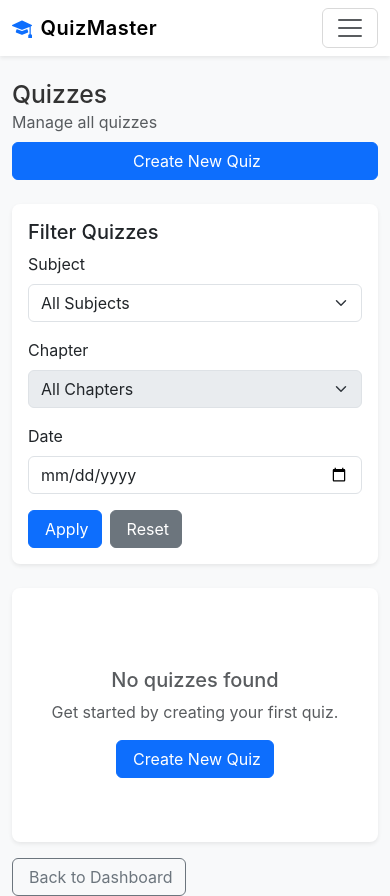
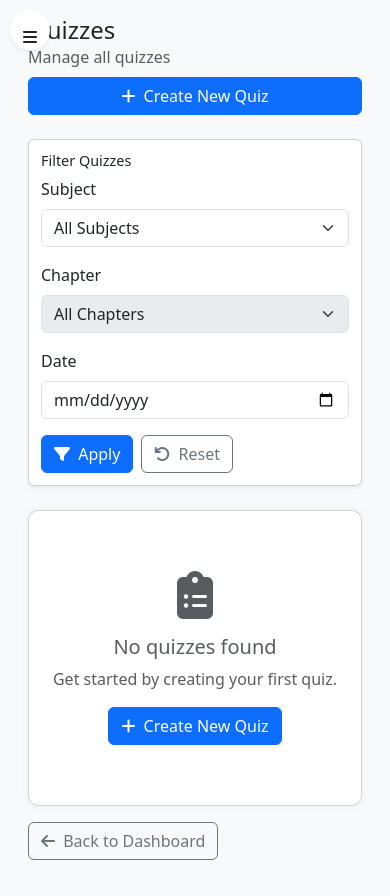
Before and after one commit to SpreadSheets600/QuizMaster-V1, a Flask app: page /admin/quizzes in a window 390 px wide. After the commit the page ends 860 px from the top, so only its background shows below. Run offline with Flask 3, Linux system fonts and the light colour scheme; a user stored in the database is signed in.

Commit message:
Added Base File

```diff
--- a/quiz_master_24F2008474/templates/base.html
+++ b/quiz_master_24F2008474/templates/base.html
@@ -3,202 +3,192 @@
 	<head>
 		<meta charset="UTF-8" />
 		<meta name="viewport" content="width=device-width, initial-scale=1.0" />
-		<title>{% block title %}QuizMaster{% endblock %}</title>
+		<title>{% block title %}Quiz Master{% endblock %}</title>
 		<!-- Bootstrap CSS -->
 		<link
-			href="https://cdn.jsdelivr.net/npm/bootstrap@5.3.0/dist/css/bootstrap.min.css"
-			rel="stylesheet" />
-		<!-- Bootstrap Icons -->
+			href="https://cdn.jsdelivr.net/npm/bootstrap@5.3.3/dist/css/bootstrap.min.css"
+			rel="stylesheet"
+			integrity="sha384-QWTKZyjpPEjISv5WaRU9OFeRpok6YctnYmDr5pNlyT2bRjXh0JMhjY6hW+ALEwIH"
+			crossorigin="anonymous" />
+		<!-- Font Awesome for icons -->
 		<link
-			href="https://cdn.jsdelivr.net/npm/bootstrap-icons@1.11.0/font/bootstrap-icons.css"
-			rel="stylesheet" />
+			rel="stylesheet"
+			href="https://cdnjs.cloudflare.com/ajax/libs/font-awesome/6.4.0/css/all.min.css" />
 		<style>
-			:root {
-			    --primary-color: #3a6ea5;
-			    --secondary-color: #f0f7ff;
-			    --accent-color: #c2e7ff;
-			    --text-dark: #333;
-			    --text-light: #6c757d;
+			.sidebar {
+			    min-height: 100vh;
+			    box-shadow: 0 0 10px rgba(0, 0, 0, 0.1);
+			    transition: all 0.3s ease;
 			}
-
-			body {
-			    font-family: 'Inter', 'Segoe UI', sans-serif;
-			    background-color: #f8f9fa;
-			    color: var(--text-dark);
+			.stat-card {
+			    border-radius: 10px;
+			    box-shadow: 0 4px 6px rgba(0, 0, 0, 0.1);
+			    transition: transform 0.3s ease;
 			}
-
-			.navbar-brand {
-			    font-weight: 600;
-			    letter-spacing: 0.5px;
-			}
-
-			.sidebar {
-			    background-color: white;
-			    box-shadow: 0 0.125rem 0.25rem rgba(0, 0, 0, 0.075);
-			    height: calc(100vh - 56px);
-			}
-
-			.nav-link {
-			    color: var(--text-dark);
-			    border-radius: 0.25rem;
-			    margin-bottom: 0.5rem;
-			    transition: all 0.2s ease;
-			}
-
-			.nav-link:hover, .nav-link.active {
-			    background-color: var(--secondary-color);
-			    color: var(--primary-color);
-			}
-
-			.nav-link i {
-			    margin-right: 0.75rem;
-			}
-
-			.card {
-			    border: none;
-			    border-radius: 0.5rem;
-			    box-shadow: 0 0.125rem 0.25rem rgba(0, 0, 0, 0.075);
-			    transition: transform 0.2s ease;
-			}
-
-			.card:hover {
+			.stat-card:hover {
 			    transform: translateY(-5px);
 			}
-
-			.card-header {
-			    background-color: white;
-			    border-bottom: none;
-			    font-weight: 600;
+			.nav-link {
+			    border-radius: 5px;
+			    margin: 5px 0;
+			    transition: all 0.3s;
 			}
-
-			.stat-card {
-			    background-color: white;
-			    border-left: 4px solid var(--primary-color);
+			.nav-link:hover {
+			    background-color: rgba(13, 110, 253, 0.1);
 			}
-
-			.stat-icon {
-			    background-color: var(--secondary-color);
-			    color: var(--primary-color);
-			    padding: 1rem;
-			    border-radius: 0.5rem;
+			.nav-link.active {
+			    background-color: #2f6dc9ce;
+			    color: white !important;
 			}
-
-			.table {
-			    border-collapse: separate;
-			    border-spacing: 0;
+			.table-container {
+			    border-radius: 10px;
+			    box-shadow: 0 0 10px rgba(0, 0, 0, 0.05);
 			}
-
-			.table th {
-			    background-color: var(--secondary-color);
-			    color: var(--text-dark);
-			    font-weight: 600;
+			/* Mobile responsiveness enhancements */
+			@media (max-width: 991.98px) {
+			    .sidebar {
+			        position: fixed;
+			        top: 0;
+			        left: -100%;
+			        width: 250px;
+			        z-index: 1050;
+			        transition: all 0.3s ease;
+			    }
+			    .sidebar.show {
+			        left: 0;
+			    }
+			    .main-content {
+			        margin-left: 0;
+			        width: 100%;
+			    }
+			    .overlay {
+			        position: fixed;
+			        top: 0;
+			        left: 0;
+			        right: 0;
+			        bottom: 0;
+			        background-color: rgba(0, 0, 0, 0.5);
+			        z-index: 1040;
+			        display: none;
+			    }
+			    .overlay.show {
+			        display: block;
+			    }
 			}
-
-			.table-hover tbody tr:hover {
-			    background-color: rgba(194, 231, 255, 0.15);
+			.toggle-sidebar {
+			    display: none;
 			}
-
-			.badge-primary {
-			    background-color: var(--primary-color);
-			    color: white;
+			@media (max-width: 991.98px) {
+			    .toggle-sidebar {
+			        display: block;
+			        position: fixed;
+			        top: 10px;
+			        left: 10px;
+			        z-index: 1060;
+			        background-color: #ffffff;
+			        border-radius: 50%;
+			        width: 40px;
+			        height: 40px;
+			        text-align: center;
+			        line-height: 40px;
+			        box-shadow: 0 0 10px rgba(0, 0, 0, 0.1);
+			    }
 			}
-
-			/* Add additional custom styles here */
-			{% block additional_styles %} {% endblock %}
+			/* Smaller text and padding on mobile */
+			@media (max-width: 575.98px) {
+			    .card-title {
+			        font-size: 0.9rem;
+			    }
+			    .card-body {
+			        padding: 0.75rem;
+			    }
+			    .display-6 {
+			        font-size: 1.5rem;
+			    }
+			    .table {
+			        font-size: 0.8rem;
+			    }
+			    .btn-sm {
+			        padding: 0.2rem 0.4rem;
+			        font-size: 0.7rem;
+			    }
+			    h2 {
+			        font-size: 1.5rem;
+			    }
+			}
+			{% block additional_styles %}{% endblock %}
 		</style>
 	</head>
-	<body>
-		<!-- Navigation -->
-		<nav class="navbar navbar-expand-lg navbar-light bg-white shadow-sm">
-			<div class="container-fluid">
-				<a class="navbar-brand" href="{{ url_for('auth.index') }}">
-					<i class="bi bi-mortarboard-fill text-primary me-2"></i>QuizMaster
-				</a>
-				<button
-					class="navbar-toggler"
-					type="button"
-					data-bs-toggle="collapse"
-					data-bs-target="#navbarNav">
-					<span class="navbar-toggler-icon"></span>
-				</button>
-				<div class="collapse navbar-collapse" id="navbarNav">
-					<ul class="navbar-nav ms-auto">
-						{% if current_user.is_authenticated %}
-						<li class="nav-item dropdown">
-							<a
-								class="nav-link dropdown-toggle"
-								href="#"
-								id="navbarDropdown"
-								role="button"
-								data-bs-toggle="dropdown">
-								<i class="bi bi-person-circle"></i> {{ current_user.username }}
-							</a>
-							<ul class="dropdown-menu dropdown-menu-end">
-								{% if current_user.role == 'admin' %}
-								<li>
-									<a
-										class="dropdown-item"
-										href="{{ url_for('admin.admin_dashboard') }}"
-										><i class="bi bi-speedometer2 me-2"></i>Admin Dashboard</a
-									>
-								</li>
-								<li><hr class="dropdown-divider" /></li>
-								{% endif %}
-								<li>
-									<a class="dropdown-item" href="#"
-										><i class="bi bi-person me-2"></i>Profile</a
-									>
-								</li>
-								<li>
-									<a class="dropdown-item" href="#"
-										><i class="bi bi-gear me-2"></i>Settings</a
-									>
-								</li>
-								<li><hr class="dropdown-divider" /></li>
-								<li>
-									<a class="dropdown-item" href="{{ url_for('auth.logout') }}"
-										><i class="bi bi-box-arrow-right me-2"></i>Logout</a
-									>
-								</li>
-							</ul>
-						</li>
-						{% else %}
-						<li class="nav-item">
-							<a class="nav-link" href="{{ url_for('auth.login') }}">Login</a>
-						</li>
-						<li class="nav-item">
-							<a class="nav-link" href="{{ url_for('auth.register') }}"
-								>Register</a
-							>
-						</li>
-						{% endif %}
-					</ul>
+	<body class="bg-light">
+		<!-- Mobile sidebar toggle button -->
+		<button class="btn toggle-sidebar shadow-sm" id="sidebarToggle">
+			<i class="fas fa-bars"></i>
+		</button>
+
+		<!-- Overlay for mobile sidebar -->
+		<div class="overlay" id="sidebarOverlay"></div>
+
+		<div class="container-fluid">
+			<div class="row g-0">
+				<!-- Include sidebar for admin -->
+				{% include 'partials/sidebar.html' %}
+
+				<!-- Main content area -->
+				<div class="col-md-9 col-lg-10 p-3 p-md-4 main-content">
+					{% block content %}{% endblock %}
 				</div>
 			</div>
-		</nav>
-
-		<div
-			class="container-fluid {% if not has_sidebar|default(false) %}mt-4{% endif %}">
-			{% block flash_messages %} {% with messages =
-			get_flashed_messages(with_categories=true) %} {% if messages %} {% for
-			category, message in messages %}
-			<div
-				class="alert alert-{{ category }} alert-dismissible fade show"
-				role="alert">
-				{{ message }}
-				<button
-					type="button"
-					class="btn-close"
-					data-bs-dismiss="alert"
-					aria-label="Close"></button>
-			</div>
-			{% endfor %} {% endif %} {% endwith %} {% endblock %} {% block sidebar
-			%}{% block content %}{% endblock content %}{% endblock sidebar %}
 		</div>
 
-		<!-- Bootstrap Bundle with Popper -->
-		<script src="https://cdn.jsdelivr.net/npm/bootstrap@5.3.0/dist/js/bootstrap.bundle.min.js"></script>
+		<!-- Bootstrap JS Bundle with Popper -->
+		<script
+			src="https://cdn.jsdelivr.net/npm/bootstrap@5.3.3/dist/js/bootstrap.bundle.min.js"
+			integrity="sha384-YvpcrYf0tY3lHB60NNkmXc5s9fDVZLESaAA55NDzOxhy9GkcIdslK1eN7N6jIeHz"
+			crossorigin="anonymous"></script>
 
-		{% block scripts %}{% endblock scripts %}
+		<!-- Custom JavaScript for mobile sidebar toggle -->
+		<script>
+			document.addEventListener("DOMContentLoaded", function () {
+				const sidebarToggle = document.getElementById("sidebarToggle");
+				const closeSidebar = document.getElementById("closeSidebar");
+				const sidebar = document.getElementById("sidebar");
+				const overlay = document.getElementById("sidebarOverlay");
+
+				// Only run if elements exist (admin layout)
+				if (sidebarToggle && closeSidebar && sidebar && overlay) {
+					// Toggle sidebar on button click
+					sidebarToggle.addEventListener("click", function () {
+						sidebar.classList.add("show");
+						overlay.classList.add("show");
+						document.body.style.overflow = "hidden";
+					});
+
+					// Close sidebar on X button click
+					closeSidebar.addEventListener("click", function () {
+						sidebar.classList.remove("show");
+						overlay.classList.remove("show");
+						document.body.style.overflow = "";
+					});
+
+					// Close sidebar when clicking on overlay
+					overlay.addEventListener("click", function () {
+						sidebar.classList.remove("show");
+						overlay.classList.remove("show");
+						document.body.style.overflow = "";
+					});
+
+					// Handle window resize
+					window.addEventListener("resize", function () {
+						if (window.innerWidth >= 992) {
+							sidebar.classList.remove("show");
+							overlay.classList.remove("show");
+							document.body.style.overflow = "";
+						}
+					});
+				}
+			});
+		</script>
+
+		{% block scripts %}{% endblock %}
 	</body>
 </html>
```
